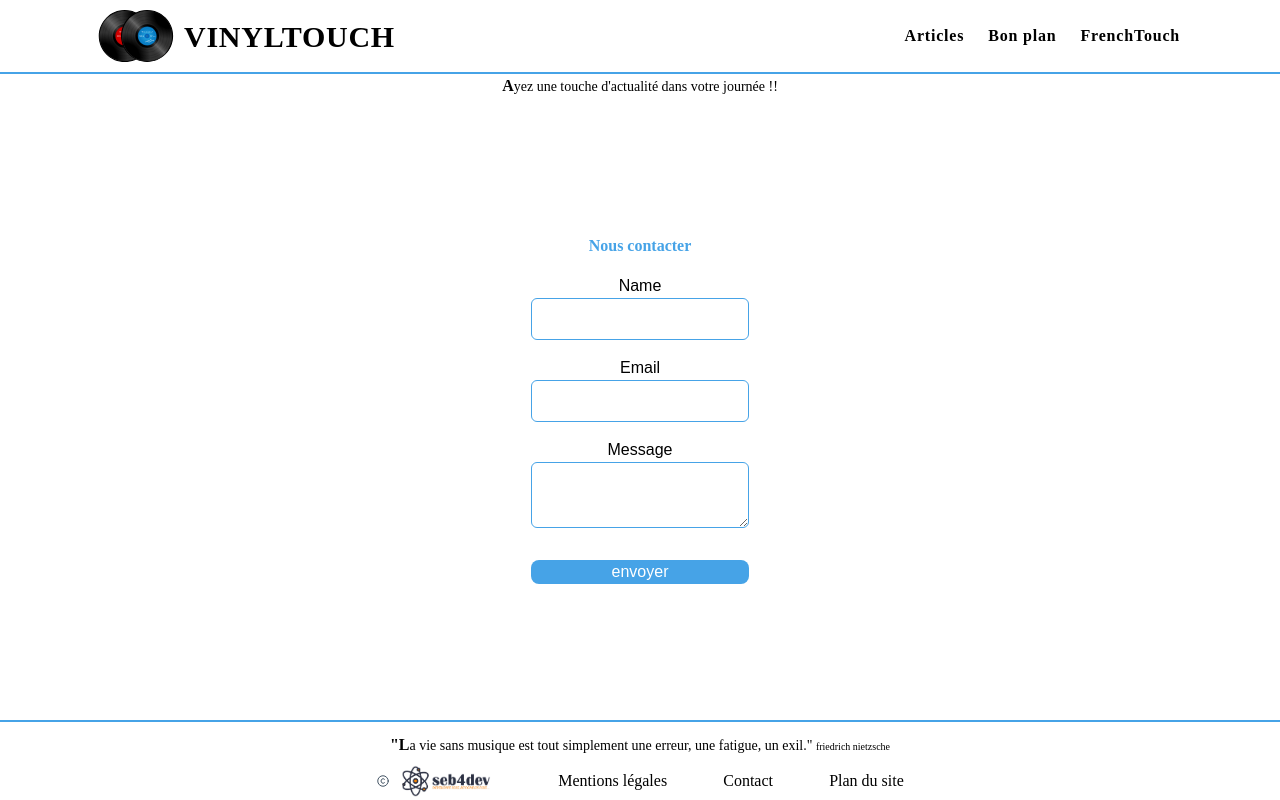
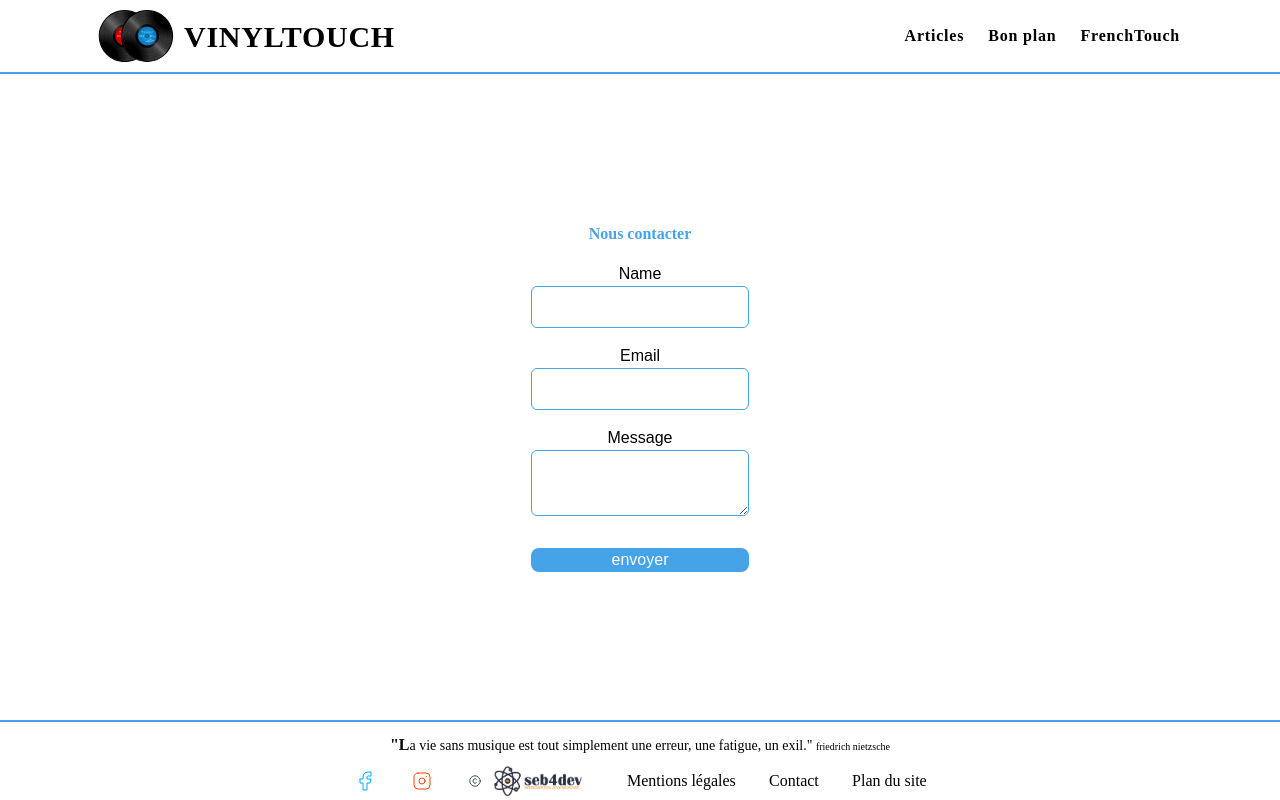
Before and after one commit to callisto28/Vinyl_NextJS_Front, a Next.js app: page /contact in a window 1280 px wide. Built offline with nearby package versions, Linux system fonts and the light colour scheme; a web font is replaced by a local one.

Commit message:
ADD[release date]add release date card vinyls and search filter artist and social media

```diff
--- a/components/CardPlan.tsx
+++ b/components/CardPlan.tsx
@@ -17,6 +17,7 @@ type PropsVinyl = {
     imgCardPL: string;
     img2CardPL: string;
     promoCardPl:string;
+    releaseCardPL:string;
     priceCardPLEUR: number | string;
 }
 
@@ -34,7 +35,7 @@ type Props = {
 }
 
 
-const CardVinyl = ({ keyCardPl, linkTitlePL, linkPL, artistCardPL, texteCardPL, titleCardPL, authorCardPL, dateCardPL, img2CardPL, imgCardPL, priceCardPLEUR, promoCardPl }: PropsVinyl) => {
+const CardVinyl = ({ keyCardPl, linkTitlePL, linkPL, artistCardPL, texteCardPL, titleCardPL, authorCardPL, dateCardPL, img2CardPL, imgCardPL, priceCardPLEUR, promoCardPl, releaseCardPL }: PropsVinyl) => {
 
     const date = new Date(parseInt(dateCardPL)).toLocaleString('fr-FR', { month: 'long', day: 'numeric', year: 'numeric' });
 
@@ -63,8 +64,12 @@ const CardVinyl = ({ keyCardPl, linkTitlePL, linkPL, artistCardPL, texteCardPL,
                             )}</div></Link>
                     </div>
                     <div className='w-2/3 flex flex-col justify-between'>
-                        <p className="text-black flex items-start text-xs ">Publié le : <span className='text-rougeCC font-philosopher font-bold'>{newDate}</span></p>
-                        <p className='text-rougeCC text-lg'>{""}</p>
+                        <div className='flex lg:flex-row sm:flex-col justify-between'>
+                         <p className="text-black lg:text-xs sm:text-xxs ">Publié le : <span className='text-rougeCC font-philosopher font-bold lg:text-sm sm:text-xs'>{newDate}</span></p>
+                        <p className='text-black  lg:text-xs sm:text-xxs'>Date de sortie : <span className='text-rougeCC font-philosopher font-bold lg:text-sm sm:text-xs'>{releaseCardPL}</span> </p>
+                        </div>
+
+
                         <Link href={linkPL} as={linkTitlePL} passHref >
                             <h1 className="cursor-pointer
                             text-blueCC
--- a/components/Footer.tsx
+++ b/components/Footer.tsx
@@ -10,7 +10,57 @@ const Footer = () => {
       <span className='lg:text-sm sm:text-xs lowercase font-medium first-letter:uppercase first-letter:text-base first-letter:font-bold px-2 pt-2'>&quot;La vie sans musique est tout simplement une erreur, une fatigue, un exil.&quot;&nbsp;<span className='text-xxs first-letter:uppercase'>Friedrich Nietzsche</span></span>
 
       <footer className=" flex lg:flex-row sm:flex-row lg:text-base sm:text-xs  lg:justify-evenly sm:justify-evenly  items-center lg:w-1/2 sm:w-4/5 mt-2">
+      {/* <div className="flex flex-row justify-center items-center  mb-2"> */}
+          <Link href="https://www.facebook.com/Vinyl33T" >
+            <a
+              href="https://www.facebook.com/Vinyl33T"
+              target="_blank"
+              rel="noopener noreferrer"
+            >
+              <svg
+                xmlns="http://www.w3.org/2000/svg"
+                className="icon icon-tabler icon-tabler-brand-facebook"
+                width="24"
+                height="24"
+                viewBox="0 0 24 24"
+                strokeWidth="1"
+                stroke="#00abfb"
+                fill="none"
+                strokeLinecap="round"
+                strokeLinejoin="round"
+              >
+                <path stroke="none" d="M0 0h24v24H0z" fill="none" />
+                <path d="M7 10v4h3v7h4v-7h3l1 -4h-4v-2a1 1 0 0 1 1 -1h3v-4h-3a5 5 0 0 0 -5 5v2h-3" />
+              </svg>
+            </a>
+          </Link>
+          <Link href="https://www.instagram.com/vinyle33t/">
+            <a
+              href="https://www.instagram.com/vinyle33t/"
+              target="_blank"
+              rel="noopener noreferrer"
 
+            >
+              <svg
+                xmlns="http://www.w3.org/2000/svg"
+                className="icon icon-tabler icon-tabler-brand-instagram"
+                width="24"
+                height="24"
+                viewBox="0 0 24 24"
+                strokeWidth="1"
+                stroke="#ff4500"
+                fill="none"
+                strokeLinecap="round"
+                strokeLinejoin="round"
+              >
+                <path stroke="none" d="M0 0h24v24H0z" fill="none" />
+                <rect x="4" y="4" width="16" height="16" rx="4" />
+                <circle cx="12" cy="12" r="3" />
+                <line x1="16.5" y1="7.5" x2="16.5" y2="7.501" />
+              </svg>
+            </a>
+          </Link>
+        {/* </div> */}
         <div className="flex justify-center items-center">
           <svg
             xmlns="http://www.w3.org/2000/svg"
@@ -29,18 +79,18 @@ const Footer = () => {
             <path d="M14.5 9a3.5 4 0 1 0 0 6" />
           </svg>
 
-          <Link
+          {/* <Link
             href={"https://www.sebfordev.me/"}
             target="_blank"
             rel="noopener noreferrer"
-          >
+          > */}
             {/* eslint-disable-next-line @next/next/no-img-element */}
             <img
               src="/logo_seb.png"
               alt="Logo Seb4Dev"
-              className="h-8 w-24 cursor-pointer mx-2"
+              className="h-8 w-24 mx-2"
             ></img>
-          </Link>
+          {/* </Link> */}
         </div>
         <Link href={"/legal/mention"} className="cursor-pointer">
           Mentions légales
--- a/components/Navbar.tsx
+++ b/components/Navbar.tsx
@@ -13,8 +13,8 @@ export default function Navbar() {
     };
 
     return (
-        <div className='font-chelsea z-50 lg:z-50 sm:z-50 text-center absolue'>
-            <nav className='flex lg:flex-row items-center  sm:flex-wrap p-2 '>
+        <div className='font-chelsea z-50 lg:z-50 sm:z-50 text-center  border-b-2 border-blueCC absolue'>
+            <nav className='flex justify-center lg:flex-row items-center  sm:flex-wrap p-2 '>
                 <Link href='/'>
                     <a className='inline-flex lg:items-center sm:items-center h-14 p-2 lg:ml-20 sm:ml-6 '>
                         <Image src='/Wikitracks_Vinyl.svg' alt='logo' className='w-8 h-8' width={80} height={80} />
@@ -48,9 +48,7 @@ export default function Navbar() {
                     </svg>
                 </button>
 
-                <div
-                    className={`${active ? '' : 'hidden'}   w-full lg:inline-flex lg:flex-grow lg:w-auto`}
-                >
+                <div  className={`${active ? '' : 'hidden'} w-full lg:inline-flex lg:flex-grow lg:w-auto`} >
                     <div className=' lg:inline-flex lg:flex-row lg:ml-auto lg:w-auto w-full lg:items-center items-start  flex flex-col lg:h-auto mr-20'>
 
                         <Link href='/articles' >
@@ -74,7 +72,6 @@ export default function Navbar() {
                     </div>
                 </div>
             </nav>
-            <h2 className='lg:text-sm sm:text-xxs lowercase font-medium first-letter:uppercase first-letter:text-base first-letter:font-bold  border-t-2 border-blueCC'>Ayez une touche d&apos;actualité dans votre journée !!</h2>
 
         </div>
     );
--- a/pages/_app.tsx
+++ b/pages/_app.tsx
@@ -17,14 +17,14 @@ function MyApp({ Component, pageProps }: AppProps) {
     <div>
       <Head>
         <title>VinylTouch</title>
-        <meta name="description" content="Toute l'actualité du vinyle" />
+        <meta name="description" content="Toute l'actualité du vinyle, collection vinyle, vinyle" />
         <meta name="viewport" content="initial-scale=1.0, width=device-width" />
         <link rel="apple-touch-icon" sizes="180x180" href="/apple-touch-icon.png"/>
         <link rel="icon" type="image/png" sizes="32x32" href="/favicon-32x32.png"/>
         <link rel="icon" type="image/png" sizes="16x16" href="/favicon-16x16.png"/>
         <link rel="manifest" href="/site.webmanifest"/>
         <meta property="og:image" content="https://unsplash.com/photos/zKT64MtVKQ0" />
-        <meta property="og:url" content="https://vinyl-next-js-front.vercel.app/bonplan" />
+        <meta property="og:url" content="https://www.vinyltouch.fr/" />
         <meta property="og:type" content="website" />
         <meta property="og:site_name" content="vinylTouch" />
         <meta property="og:locale" content="fr_FR" />
--- a/pages/plan/[vinyl].tsx
+++ b/pages/plan/[vinyl].tsx
@@ -120,7 +120,7 @@ const DetailVinyl = ({ vinyl }) => {
                                 <span className="ml-auto text-gray-900">{new Date(parseInt(vinyl.createdAt)).toLocaleString('fr-FR', { month: 'long', day: 'numeric', year: 'numeric' })}</span>
                             </div>
                             <div className="flex border-t border-gray-200 py-2">
-                                <span className="text-gray-500">Sortie prévu le :</span>
+                                <span className="text-gray-500">Sortie prévue le :</span>
                                 <span className="ml-auto text-gray-900">{vinyl.release}</span>
                             </div>
                             <div className="flex border-t border-b  border-gray-200 py-2">
--- a/pages/vinyls.tsx
+++ b/pages/vinyls.tsx
@@ -67,7 +67,10 @@ const Vinyls = ({ vinyls }) => {
                 </div>
                 <div className="flex lg:flex-col sm:flex-wrap lg:w-2/3 lg:border-l-2 sm:border-t-2">
                     {vinyls.filter((val) => {
-                        return val.title.toLowerCase().includes(searchFilter.toLowerCase()) || val.genre.toLowerCase().includes(searchFilter.toLowerCase() || val.artiste.toLowerCase().includes(searchFilter.toLowerCase()))
+                        return val.title.toLowerCase().includes(searchFilter.toLowerCase()) ||
+                            val.genre.toLowerCase().includes(searchFilter.toLowerCase()) ||
+                            val.release.toLowerCase().includes(searchFilter.toLowerCase()) ||
+                            val.artiste.toLowerCase().includes(searchFilter.toLowerCase())
                     }).map((val: any) => (
                         <div key={val._id} className="w-full">
                             <CardVinyl keyCardPl={val._id}
@@ -82,6 +85,7 @@ const Vinyls = ({ vinyls }) => {
                                 promoCardPl={val.promo}
                                 authorCardPL={val.author}
                                 dateCardPL={val.createdAt}
+                                releaseCardPL={val.release}
                             />
                         </div>
                     ))}
@@ -117,6 +121,7 @@ export const getServerSideProps: GetServerSideProps = async ()  => {
                     author
                     featured
                     slug
+                    release
                 }
             }
         `
```
Also changed, not shown: components/Filter.tsx (+10 -14 lines), pages/bonplan.tsx (+10 -10 lines), pages/index.tsx (+16 -12 lines).
